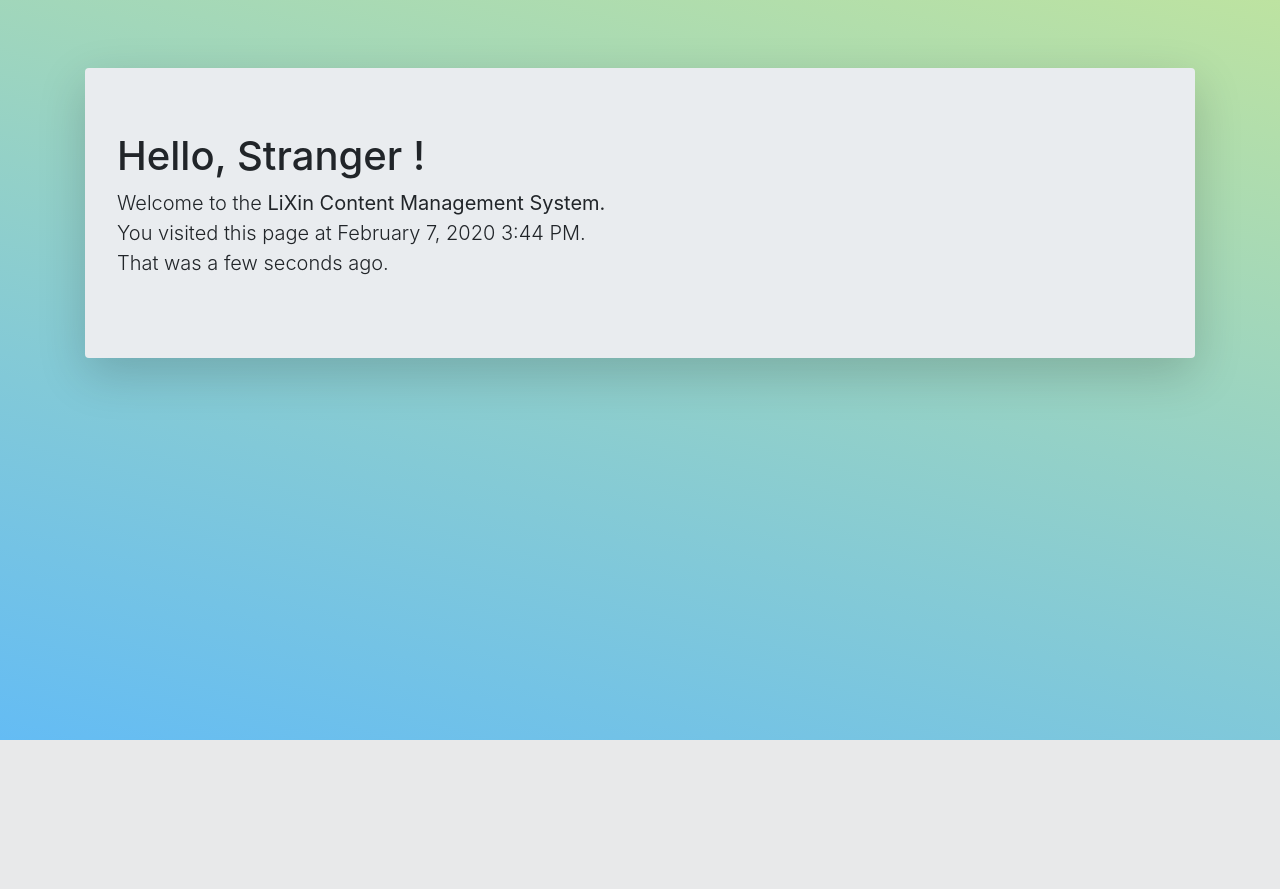
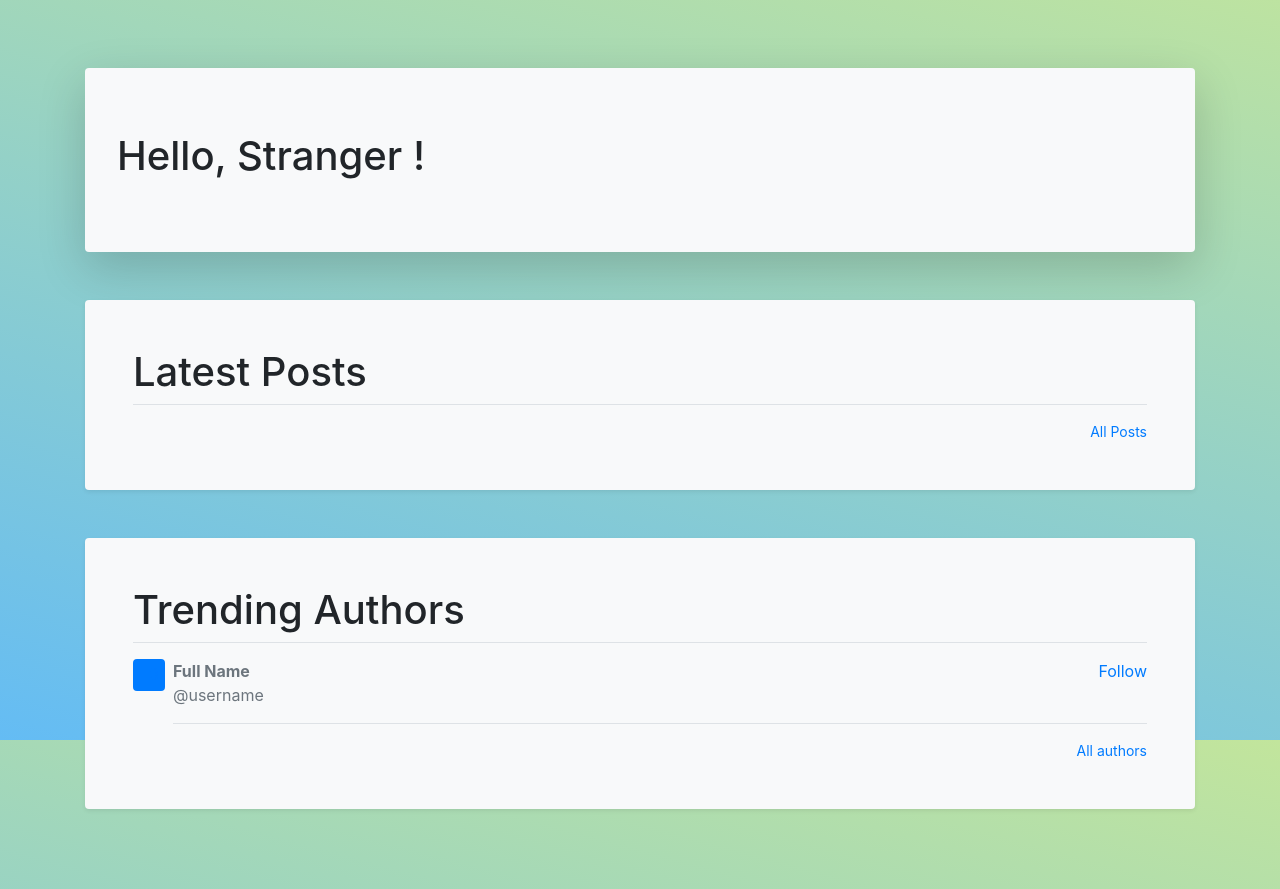
Before and after one commit to realJustinLee/LiCMS, a Flask app: page / in a window 1280 px wide. Shown: the part 60-949 px from the top of the page. Before the commit the page ends 800 px from the top, so only its background shows below. Run offline with Flask 2, Linux system fonts and the light colour scheme; data that the repository does not hold is empty; some libraries are stand-ins or nearby versions.

Commit message:
Users can now compose their posts now and see them on both index and their profile page.
Added:
- Post Form on index.
- Post Desplay List on Index.
- Post Desplay List on User Profile (displays the posts which were composed by user)
- Posts macro widget: _posts.list_widget()

```diff
--- a/app_core/main/forms.py
+++ b/app_core/main/forms.py
@@ -37,3 +37,8 @@ class EditProfileAdminForm(FlaskForm):
         if field.data != self.user.email and \
                 User.query.filter_by(email=field.data).first():
             raise ValidationError('Email already registered.')
+
+
+class PostForm(FlaskForm):
+    body = TextAreaField("What's on your mind?", validators=[DataRequired()])
+    submit = SubmitField('Submit')
--- a/app_core/main/views.py
+++ b/app_core/main/views.py
@@ -6,8 +6,8 @@ from flask_login import login_required, current_user
 from app_core import db
 from app_core.decorators import admin_required
 from app_core.main import main
-from app_core.main.forms import EditProfileForm, EditProfileAdminForm
-from app_core.models import User, Role
+from app_core.main.forms import EditProfileForm, EditProfileAdminForm, PostForm
+from app_core.models import User, Role, Permission, Post
 
 
 @main.route('/favicon.ico')
@@ -17,13 +17,21 @@ def favicon():
 
 @main.route('/', methods=['GET', 'POST'])
 def index():
-    return render_template('index.html', current_time=datetime.utcnow())
+    form = PostForm()
+    if current_user.can(Permission.WRITE) and form.validate_on_submit():
+        post = Post(body=form.body.data, author=current_user._get_current_object())
+        db.session.add(post)
+        db.session.commit()
+        return redirect(url_for('.index'))
+    posts = Post.query.order_by(Post.timestamp.desc()).all()
+    return render_template('index.html', form=form, posts=posts)
 
 
 @main.route('/user/<user_id>')
 def user(user_id):
     _user = User.query.filter_by(id=user_id).first_or_404()
-    return render_template('user.html', user=_user)
+    posts = _user.posts.order_by(Post.timestamp.desc()).all()
+    return render_template('user.html', user=_user, posts=posts)
 
 
 @main.route('/edit-profile', methods=['GET', 'POST'])
--- a/app_core/models.py
+++ b/app_core/models.py
@@ -110,6 +110,7 @@ class User(UserMixin, db.Model):
     last_seen = db.Column(db.DateTime(), default=datetime.utcnow)
     role_id = db.Column(db.Integer, db.ForeignKey('roles.id'))
     gender_id = db.Column(db.Integer, db.ForeignKey('genders.id'))
+    posts = db.relationship('Post', backref='author', lazy='dynamic')
 
     def __init__(self, **kwargs):
         super(User, self).__init__(**kwargs)
@@ -225,3 +226,11 @@ login_manager.anonymous_user = AnonymousUser
 @login_manager.user_loader
 def load_user(user_id):
     return User.query.get((int(user_id)))
+
+
+class Post(db.Model):
+    __tablename__ = 'posts'
+    id = db.Column(db.Integer, primary_key=True)
+    body = db.Column(db.Text)
+    timestamp = db.Column(db.DateTime, index=True, default=datetime.utcnow)
+    author_id = db.Column(db.Integer, db.ForeignKey('users.id'))
--- a/app_core/static/css/base.css
+++ b/app_core/static/css/base.css
@@ -21,7 +21,8 @@ body {
 }
 
 .user-thumbnail {
-    padding: 2px;
+    max-width: 30px;
+    height: auto;
 }
 
 .nav-logo {
--- a/app_core/templates/base.html
+++ b/app_core/templates/base.html
@@ -43,8 +43,8 @@
                             {% if current_user.is_administrator() %}
                                 <label class="btn-sm alert-dark m-0 mr-1">👮Admin</label>
                             {% endif %}
-                            <img class="img-thumbnail user-thumbnail rounded shadow m-0 mr-1"
-                                 src="{{ current_user.gravatar(size=21) }}" alt="user avatar small">
+                            <img class="user-thumbnail rounded shadow m-0 mr-1 mt-n1"
+                                 src="{{ current_user.gravatar(size=128) }}" alt="user avatar small">
                             {{ current_user.name }}
                             <b class="caret"></b></a>
                         <div class="dropdown-menu dropdown-menu-right shadow ">
--- a/app_core/templates/index.html
+++ b/app_core/templates/index.html
@@ -1,7 +1,9 @@
 {% extends "base.html" %}
+{% from 'bootstrap/form.html' import render_form %}
+{% import 'macros/_posts.html' as m_posts %}
 
 {% block page_content %}
-    <div class="jumbotron rounded shadow-lg">
+    <div class="jumbotron rounded shadow-lg bg-light">
         <h1>
             Hello,
             {% if current_user.is_authenticated %}
@@ -10,12 +12,34 @@
                 Stranger
             {% endif %}!
         </h1>
-        <p class="lead">
-            Welcome to the <b>LiXin Content Management System.</b>
-            <br>
-            You visited this page at {{ moment(current_time).format('LLL') }}.
-            <br>
-            That was {{ moment(current_time).fromNow(refresh=True) }}.
-        </p>
+        <div class="lead">
+            {% if current_user.can(Permission.WRITE) %}
+                {{ render_form(form) }}
+            {% endif %}
+        </div>
+    </div>
+
+    {{ m_posts.list_widget(moment, "Latest Posts", posts, extend=true, link='#', link_text='All Posts' ) }}
+
+    <div class="my-5 p-5 bg-light rounded shadow-sm">
+        <h1 class="border-bottom border-gray pb-2 mb-0">Trending Authors</h1>
+        <div class="media text-muted pt-3">
+            <svg class="bd-placeholder-img mr-2 rounded" width="32" height="32" xmlns="http://www.w3.org/2000/svg"
+                 preserveAspectRatio="xMidYMid slice" focusable="false">
+                <title>Placeholder</title>
+                <rect width="100%" height="100%" fill="#007bff"></rect>
+                <text x="50%" y="50%" fill="#007bff" dy=".3em">32x32</text>
+            </svg>
+            <div class="media-body pb-3 mb-0 lh-125 border-bottom border-gray">
+                <div class="d-flex justify-content-between align-items-center w-100">
+                    <strong class="text-gray-dark">Full Name</strong>
+                    <a href="https://getbootstrap.com/docs/4.4/examples/offcanvas/#">Follow</a>
+                </div>
+                <span class="d-block">@username</span>
+            </div>
+        </div>
+        <small class="d-block text-right mt-3">
+            <a href="https://getbootstrap.com/docs/4.4/examples/offcanvas/#">All authors</a>
+        </small>
     </div>
 {% endblock %}
--- /dev/null
+++ b/app_core/templates/macros/_posts.html
@@ -0,0 +1,24 @@
+{% macro list_widget(moment, title, posts, extend=false, link='#' ,link_text ='') %}
+    <div class="my-5 p-5 bg-light rounded shadow-sm">
+        <h1 class="border-bottom pb-2 mb-0">{{ title }}</h1>
+        {% for post in posts %}
+            <div class="media text-muted pt-3">
+                <img class="mr-2 rounded" width="32" height="32" src="{{ post.author.gravatar(size=128) }}"
+                     alt="Author Gravatar"/>
+                <div class="media-body pb-3 mb-0 border-bottom">
+                    <div class="float-right">{{ moment(post.timestamp).fromNow() }}</div>
+                    <div class="d-block">
+                        <a class="font-weight-bold"
+                           href="{{ url_for('.user', user_id=post.author.id) }}">@{{ post.author.name }}</a>
+                    </div>
+                    <div>{{ post.body }}</div>
+                </div>
+            </div>
+        {% endfor %}
+        {% if extend %}
+            <small class="d-block text-right mt-3">
+                <a href="{{ link }}">{{ link_text }}</a>
+            </small>
+        {% endif %}
+    </div>
+{% endmacro %}
--- a/app_core/templates/user.html
+++ b/app_core/templates/user.html
@@ -1,4 +1,5 @@
 {% extends "base.html" %}
+{% import 'macros/_posts.html' as m_posts %}
 
 {% block title %}
     Profile - {{ user.name }}
@@ -50,4 +51,6 @@
             </div>
         </div>
     </div>
+
+    {{ m_posts.list_widget(moment, "Posts by " + user.name, posts) }}
 {% endblock %}
```
Also changed, not shown: 1 other file.
